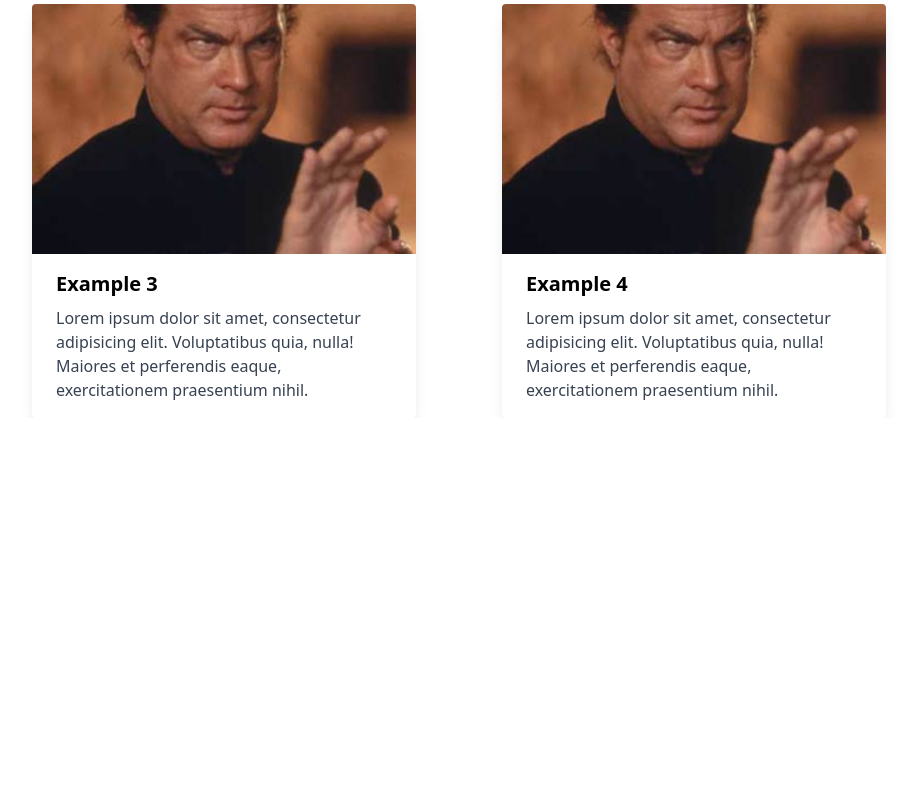
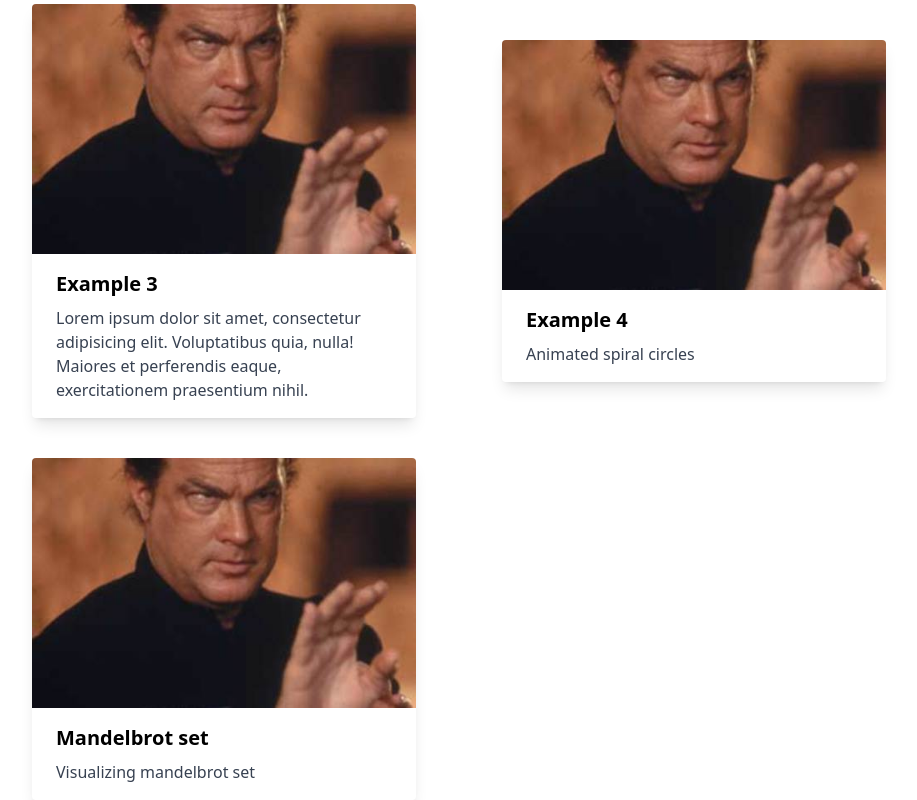
Before and after one commit to Marin260/creative_coding_p5, a plain HTML site: page index.html in a window 1280 px wide. Shown: the part 461-1261 px from the top of the page, without its empty margins (181-1098 px from the left). Before the commit the page ends 879 px from the top, so only its background shows below. Drawn offline with nearby package versions, Linux system fonts and the light colour scheme.

Commit message:
Added new

```diff
--- a/index.html
+++ b/index.html
@@ -52,7 +52,18 @@
                 <div class="px-6 py-4">
                     <div class="font-bold text-xl mb-2">Example 4</div>
                     <p class="text-gray-700 text-base">
-                    Lorem ipsum dolor sit amet, consectetur adipisicing elit. Voluptatibus quia, nulla! Maiores et perferendis eaque, exercitationem praesentium nihil.
+                    Animated spiral circles
+                    </p>
+                </div>
+            </div>
+        </a>
+        <a href="example5.html">
+            <div class="max-w-sm rounded overflow-hidden shadow-lg">
+                <img class="w-full" src="./img/steven.jpg" alt="Sunset in the mountains">
+                <div class="px-6 py-4">
+                    <div class="font-bold text-xl mb-2">Mandelbrot set</div>
+                    <p class="text-gray-700 text-base">
+                    Visualizing mandelbrot set
                     </p>
                 </div>
             </div>
```
